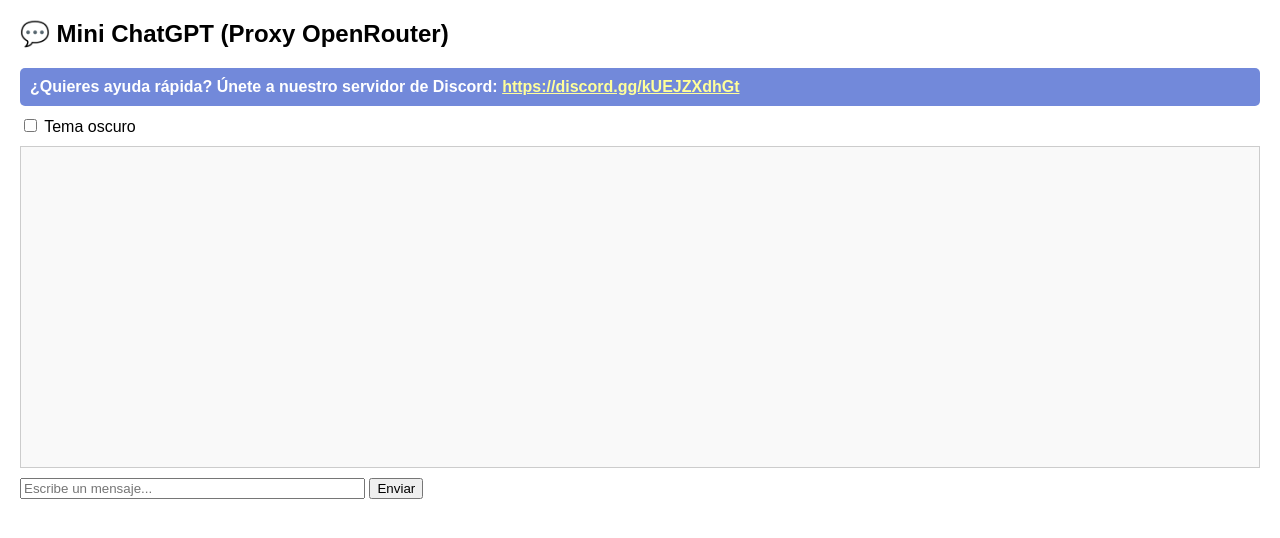
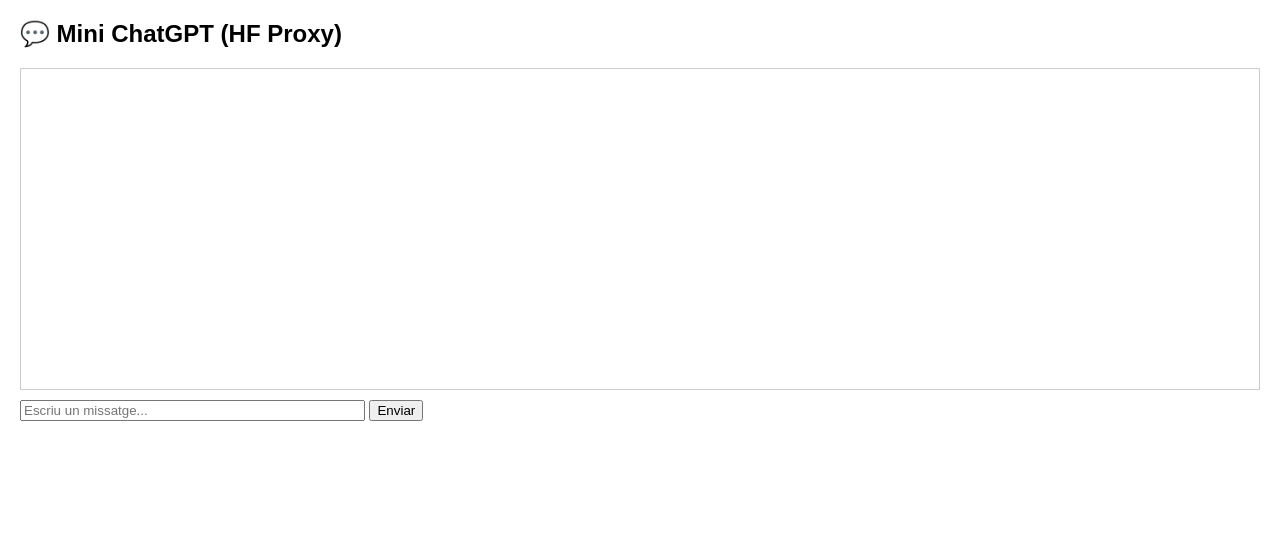
Before and after one commit to Comfrey29/arcom-ai-assistant, a Flask app: page / in a window 1280 px wide. Shown: the top 538 px of the page. Run offline with Flask 3, Linux system fonts and the light colour scheme.

Commit message:
index.html

```diff
--- a/templates/index.html
+++ b/templates/index.html
@@ -1,127 +1,53 @@
 <!DOCTYPE html>
-<html lang="es">
+<html lang="ca">
 <head>
   <meta charset="UTF-8">
   <title>Mini ChatGPT</title>
   <style>
-    body {
-      font-family: Arial, sans-serif;
-      margin: 20px;
-      background-color: white;
-      color: black;
-      transition: background-color 0.3s ease, color 0.3s ease;
-    }
-    body.tema-oscuro {
-      background-color: #121212;
-      color: #eeeeee;
-    }
-    #chat-box {
-      border: 1px solid #ccc;
-      padding: 10px;
-      height: 300px;
-      overflow-y: auto;
-      background-color: #f9f9f9;
-      color: #000000;
-      transition: background-color 0.3s ease, color 0.3s ease;
-    }
-    body.tema-oscuro #chat-box {
-      background-color: #1e1e1e;
-      color: #ffffff;
-      border-color: #444;
-    }
-    .usuario {
-      font-weight: bold;
-      color: #1565c0;
-    }
-    .asistencia {
-      font-weight: bold;
-      color: #2e7d32;
-    }
-    #input-area {
-      margin-top: 10px;
-    }
-    #discord-info {
-      margin: 10px 0;
-      padding: 10px;
-      background-color: #7289da;
-      color: white;
-      border-radius: 5px;
-      font-weight: bold;
-    }
-    #discord-info a {
-      color: #ffff99;
-      text-decoration: underline;
-    }
-    #tema-toggle {
-      margin-bottom: 10px;
-      display: block;
-    }
+    body { font-family: Arial, sans-serif; margin: 20px; }
+    #chat-box { border: 1px solid #ccc; padding: 10px; height: 300px; overflow-y: auto; }
+    .user { font-weight: bold; color: blue; }
+    .bot { font-weight: bold; color: green; }
+    #input-area { margin-top: 10px; }
   </style>
 </head>
-<body class="tema-{{ tema }}">
-  <h2>💬 Mini ChatGPT (Proxy OpenRouter)</h2>
-
-  <div id="discord-info">
-    ¿Quieres ayuda rápida? Únete a nuestro servidor de Discord:
-    <a href="https://discord.gg/kUEJZXdhGt" target="_blank">https://discord.gg/kUEJZXdhGt</a>
-  </div>
-
-  <label id="tema-toggle">
-    <input type="checkbox" id="toggleTema"> Tema oscuro
-  </label>
-
+<body>
+  <h2>💬 Mini ChatGPT (HF Proxy)</h2>
   <div id="chat-box"></div>
   <div id="input-area">
-    <input type="text" id="message" placeholder="Escribe un mensaje..." size="40" autocomplete="off" />
-    <button onclick="enviarMensaje()">Enviar</button>
+    <input type="text" id="message" placeholder="Escriu un missatge..." size="40">
+    <button onclick="sendMessage()">Enviar</button>
   </div>
-
   <script>
     const chatBox = document.getElementById("chat-box");
-    const toggleTema = document.getElementById("toggleTema");
-
-    function agregarMensaje(remitente, texto) {
+    function addMessage(sender, text) {
       const p = document.createElement("p");
-      p.innerHTML = `<span class="${remitente}">${remitente}:</span> ${texto}`;
+      p.innerHTML = `<span class="${sender}">${sender}:</span> ${text}`;
       chatBox.appendChild(p);
       chatBox.scrollTop = chatBox.scrollHeight;
     }
-
-    async function enviarMensaje() {
+    async function sendMessage() {
       const input = document.getElementById("message");
-      const mensaje = input.value.trim();
-      if (!mensaje) return;
-      agregarMensaje("usuario", mensaje);
+      const message = input.value.trim();
+      if (!message) return;
+      addMessage("Usuari", message);
       input.value = "";
       try {
         const res = await fetch("/api/chat", {
           method: "POST",
           headers: { "Content-Type": "application/json" },
-          body: JSON.stringify({ message: mensaje, user_id: "predeterminado" })
+          body: JSON.stringify({ message, user_id: "default" })
         });
         const data = await res.json();
-        if (data.respuesta) {
-          agregarMensaje("asistencia", data.respuesta);
+        if (data.reply) {
+          addMessage("Assistència", data.reply);
         } else {
-          agregarMensaje("asistencia", "⚠️ Error en la respuesta.");
+          addMessage("Assistència", "⚠️ Error en la resposta.");
         }
       } catch (err) {
-        agregarMensaje("asistencia", "⚠️ Error de conexión con el servidor.");
+        addMessage("Assistència", "⚠️ Error de connexió amb el servidor.");
       }
     }
-
-    // Inicializa estado toggle según tema actual
-    document.body.classList.contains("tema-oscuro") ? toggleTema.checked = true : toggleTema.checked = false;
-
-    toggleTema.addEventListener("change", () => {
-      if(toggleTema.checked) {
-        document.body.classList.add("tema-oscuro");
-        window.history.replaceState(null, null, "?tema=oscuro");
-      } else {
-        document.body.classList.remove("tema-oscuro");
-        window.history.replaceState(null, null, "?tema=claro");
-      }
-    });
   </script>
 </body>
 </html>
```
